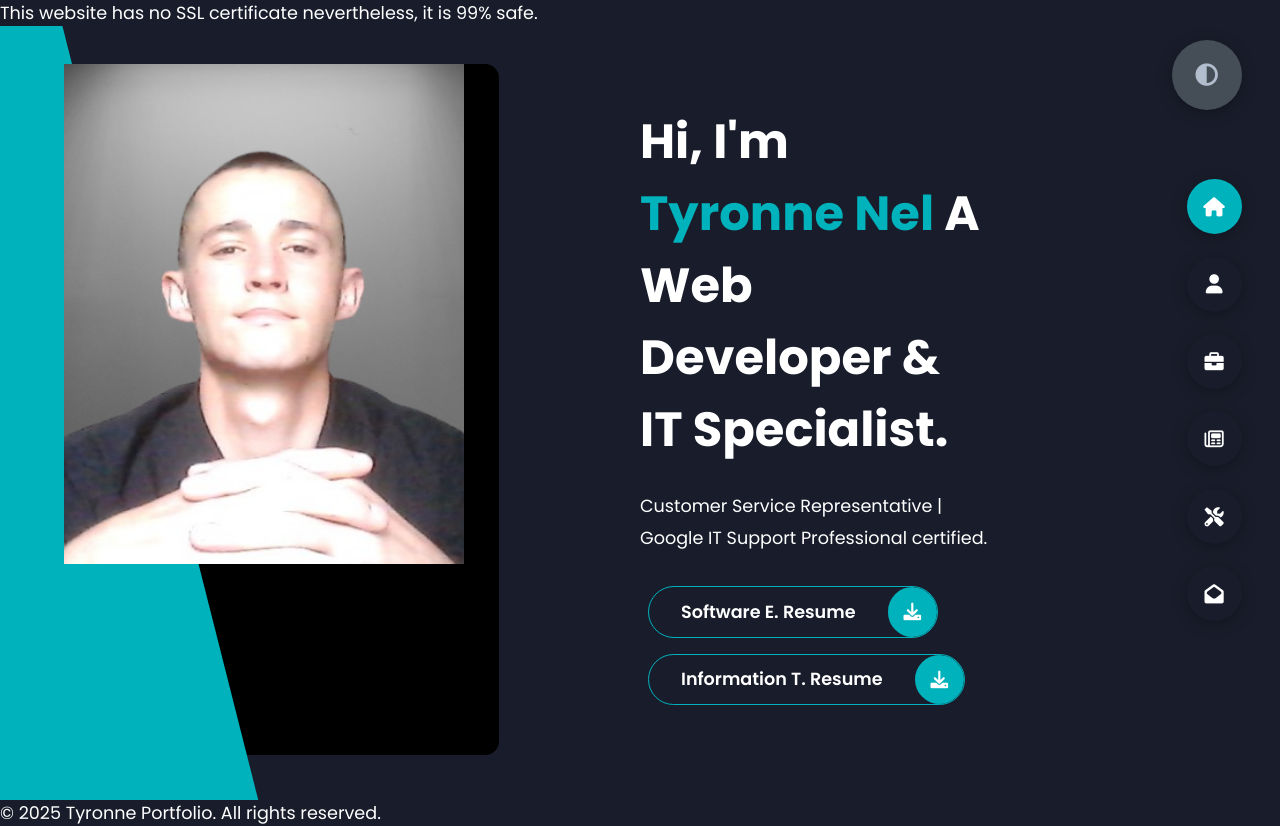
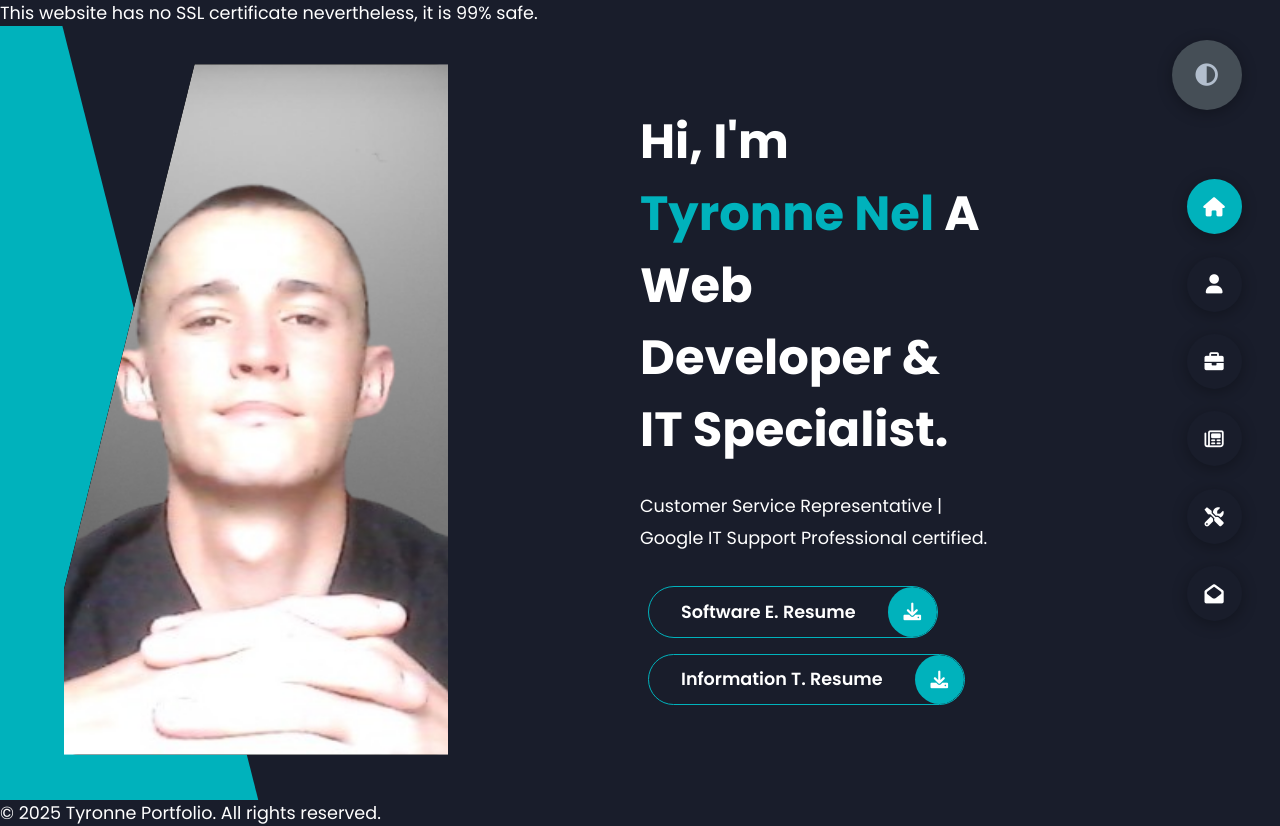
Before and after one commit to JARREDTY/website, a plain HTML site: page index.html in a window 1280 px wide. Drawn offline with Linux system fonts and the light colour scheme.

Commit message:
Update main.css

```diff
--- a/styles/main.css
+++ b/styles/main.css
@@ -210,18 +210,22 @@ section {
 .header-content .left-header .image {
   border-radius: var(--br-sm-2);
   height: 90%;
-  width: 68%;
+  width: 60%;
   margin-left: 4rem;
   background-color: var(--color-black);
   transition: all 0.4s ease-in-out;
+  -webkit-clip-path: polygon(34% 0, 100% 0, 100% 100%, 0 100%, 0 76%);
+  clip-path: polygon(34% 0, 100% 0, 100% 100%, 0 100%, 0 76%);
 }
 .header-content .left-header .image img {
-  width: 400px;
-  height: 500px;
+  width: 100%;
+  height: 100%;
   -o-object-fit: cover;
      object-fit: cover;
   transition: all 0.4s ease-in-out;
   filter: grayscale(0);
+  -webkit-clip-path: polygon(34% 0, 100% 0, 100% 100%, 0 100%, 0 76%);
+  clip-path: polygon(34% 0, 100% 0, 100% 100%, 0 100%, 0 76%);
 }
 .header-content .left-header .image img:hover {
   filter: grayscale(100%);
```
